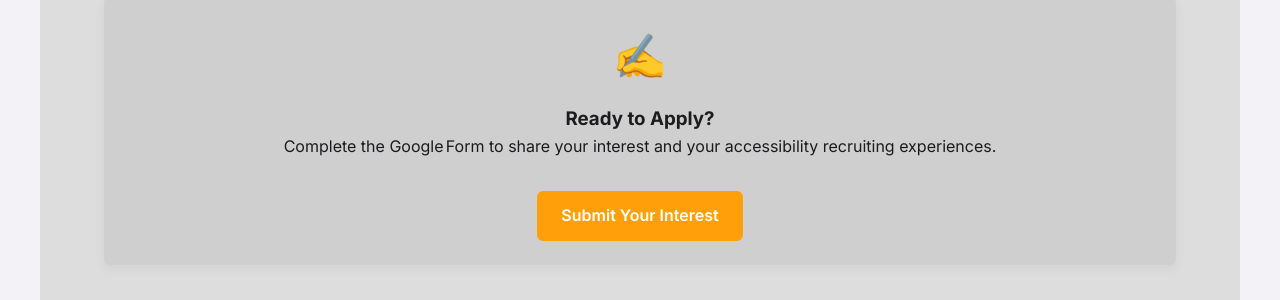
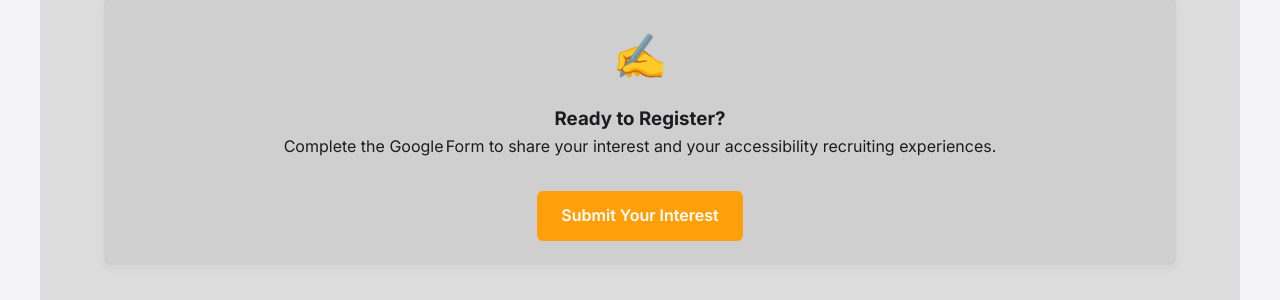
Before and after one commit to assets-recruitment-2025/assets-recruitment-2025.github.io, a Jekyll site: the page built from index.md, in a window 1280 px wide and 900 px high, scrolled down 1415 px. Shown: the part 153-453 px from the top of the window. Built offline with Jekyll 4.4.1, drawn with Linux system fonts in a browser that asks for light colours.

Commit message:
Call for Participation

```diff
--- a/index.md
+++ b/index.md
@@ -67,7 +67,7 @@ permalink: /
     <!-- Card: Ready to Apply (CTA) -->
     <div class="call-card call-card--cta">
       <div class="call-card-icon">✍️</div>
-      <h3>Ready to Apply?</h3>
+      <h3>Ready to Register?</h3>
       <p>
         Complete the Google Form to share your interest and your accessibility
         recruiting experiences.
```
